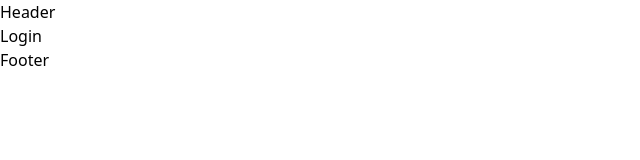
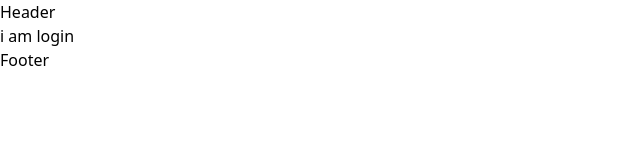
Before and after one commit to Jakaria-Ahmod/e-shop, a React (Vite) app: page /login in a window 1280 px wide. Shown: the top 160 px of the page, without its empty margins (0-640 px from the left). Built offline with nearby package versions, Linux system fonts and the light colour scheme.

Commit message:
login page update

```diff
--- a/src/pages/auth/login/index.jsx
+++ b/src/pages/auth/login/index.jsx
@@ -1,7 +1,11 @@
 import React from 'react';
 
 const Login = () => {
-  return <div>Login</div>;
+  return (
+    <div>
+      <div>i am login</div>
+    </div>
+  );
 };
 
 export default Login;
```
